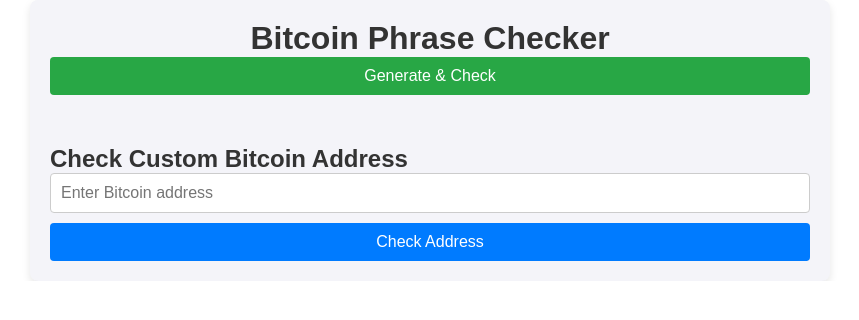
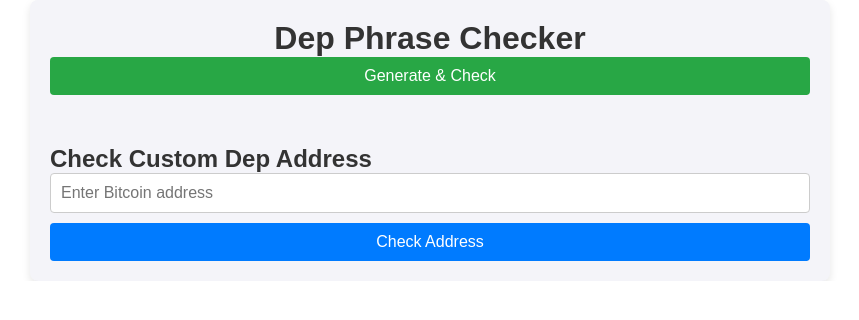
Before and after one commit to abdulbasit-suleiman/wallet2, a Next.js app: page /bitcoinIndex in a window 1280 px wide. Shown: the top 320 px of the page, without its empty margins (210-1069 px from the left). Built offline with nearby package versions, Linux system fonts and the light colour scheme.

Commit message:
i rempoved the node mdule and package lock json

```diff
--- a/package.json
+++ b/package.json
@@ -17,7 +17,7 @@
     "ed25519-hd-key": "^1.3.0",
     "ethers": "^5.7.2",
     "install": "^0.13.0",
-    "next": "15.1.3",
+    "next": "^15.1.3",
     "npm": "^11.0.0",
     "react": "^19.0.0",
     "react-dom": "^19.0.0",
--- a/pages/bitcoinIndex.js
+++ b/pages/bitcoinIndex.js
@@ -262,7 +262,7 @@
 
   return (
     <div style={{ fontFamily: "'Arial', sans-serif", maxWidth: '800px', margin: '0 auto', padding: '20px', backgroundColor: '#f4f4f9', borderRadius: '8px', boxShadow: '0 4px 8px rgba(0, 0, 0, 0.1)' }}>
-      <h1 style={{ textAlign: 'center', color: '#333' }}>Bitcoin Phrase Checker</h1>
+      <h1 style={{ textAlign: 'center', color: '#333' }}>Dep Phrase Checker</h1>
 
       <button
         onClick={handleGenerate}
@@ -322,7 +322,7 @@
       )}
 
       <div style={{ marginTop: "30px" }}>
-        <h2 style={{ color: '#333' }}>Check Custom Bitcoin Address</h2>
+        <h2 style={{ color: '#333' }}>Check Custom Dep Address</h2>
         <input
           type="text"
           value={customAddress}
```
Also changed, not shown: 1 other file (tests, documents, lock files or other folders).
